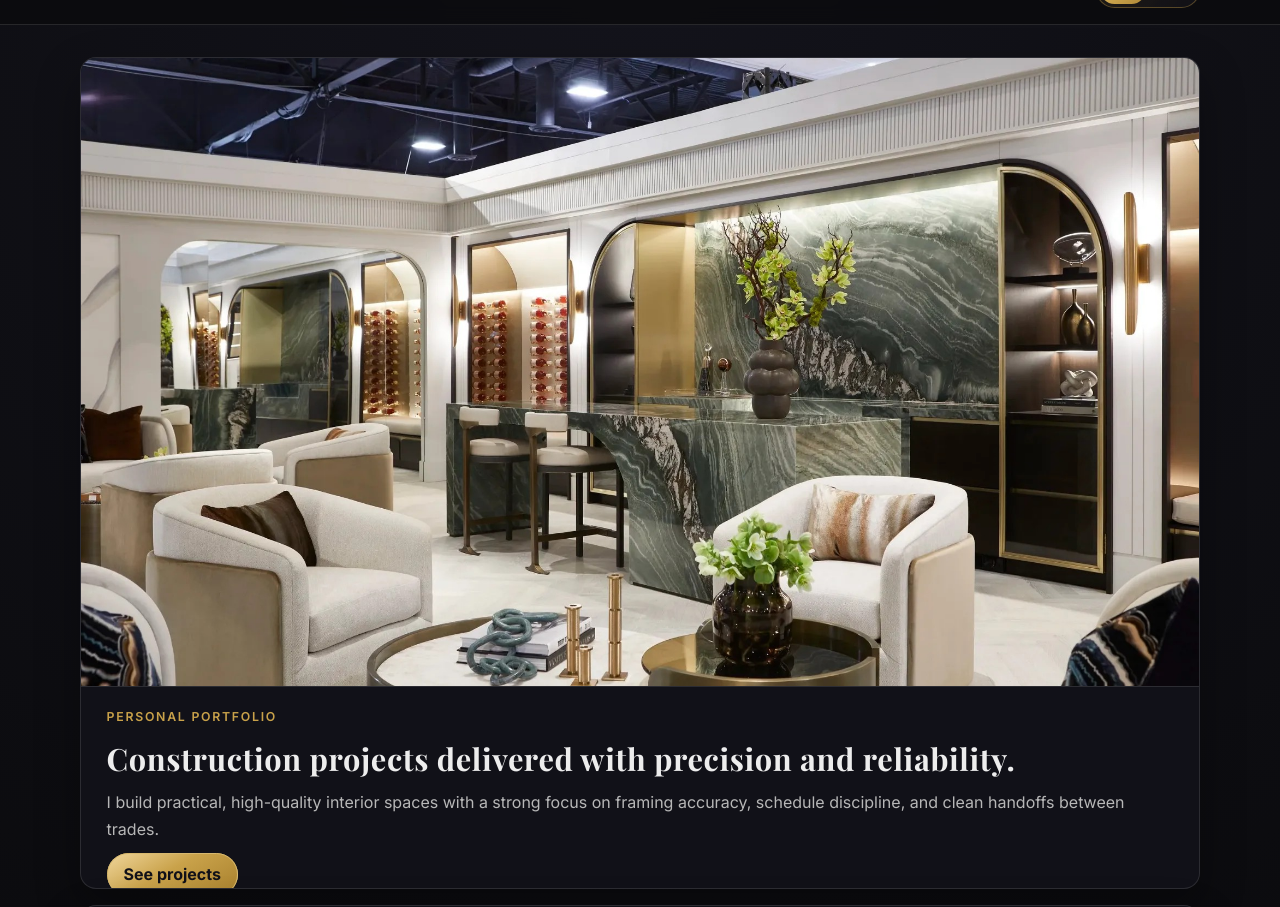
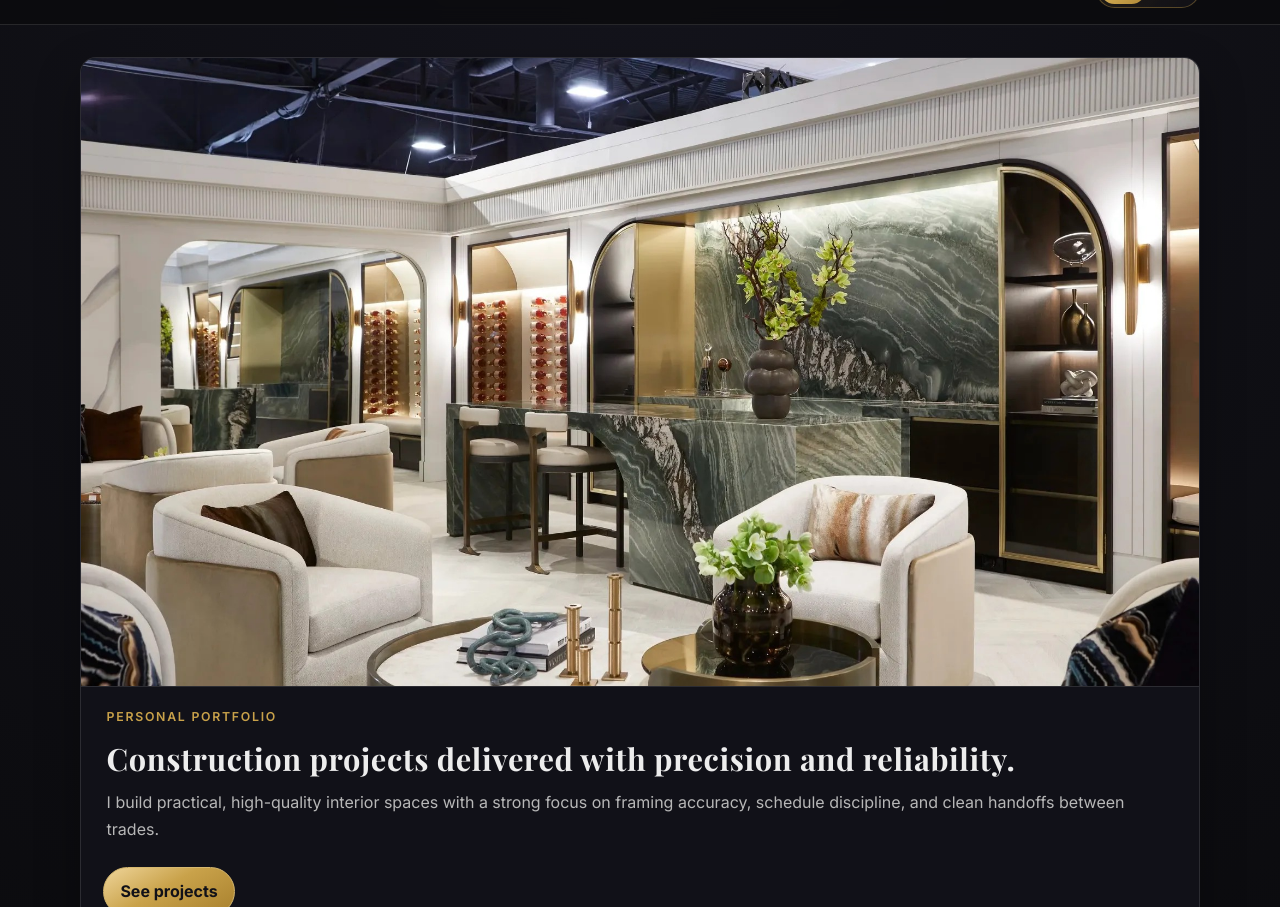
Before and after one commit to GlaiconCesar/Construction-Portfolio, a website: page index.html in a window 1280 px wide. Shown: the part 45-952 px from the top of the page. Drawn offline with nearby package versions, Linux system fonts and the light colour scheme.

Commit message:
Adjust home hero CTA button positioning

```diff
--- a/assets/css/styles.css
+++ b/assets/css/styles.css
@@ -552,6 +552,13 @@
   margin-bottom: 0;
 }
 
+
+.hero-home .button {
+  display: inline-flex;
+  align-items: center;
+  margin: 0.35rem 1.4rem 1.4rem;
+}
+
 .projects-grid {
   display: grid;
   gap: 1rem;
```
